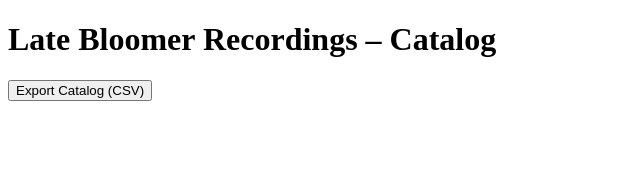
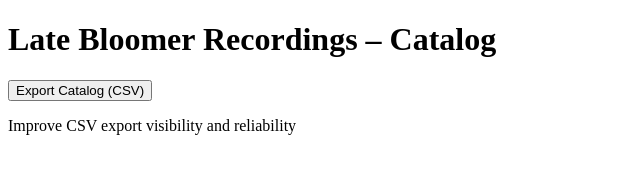
Before and after one commit to LateBloomerRecordings/late-bloomer-label-app, a website: page index.html in a window 1280 px wide. Shown: the whole page, without its empty margins (0-640 px from the left). Drawn offline with Linux system fonts and the light colour scheme.

Commit message:
Update index.html

```diff
--- a/index.html
+++ b/index.html
@@ -12,3 +12,4 @@
   <script src="app.js"></script>
 </body>
 </html>
+Improve CSV export visibility and reliability
```
